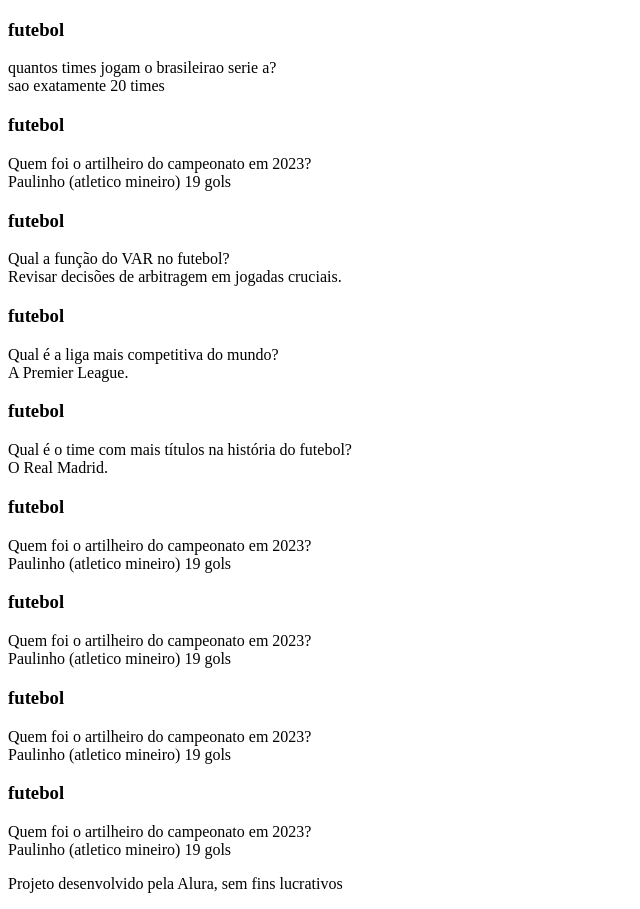
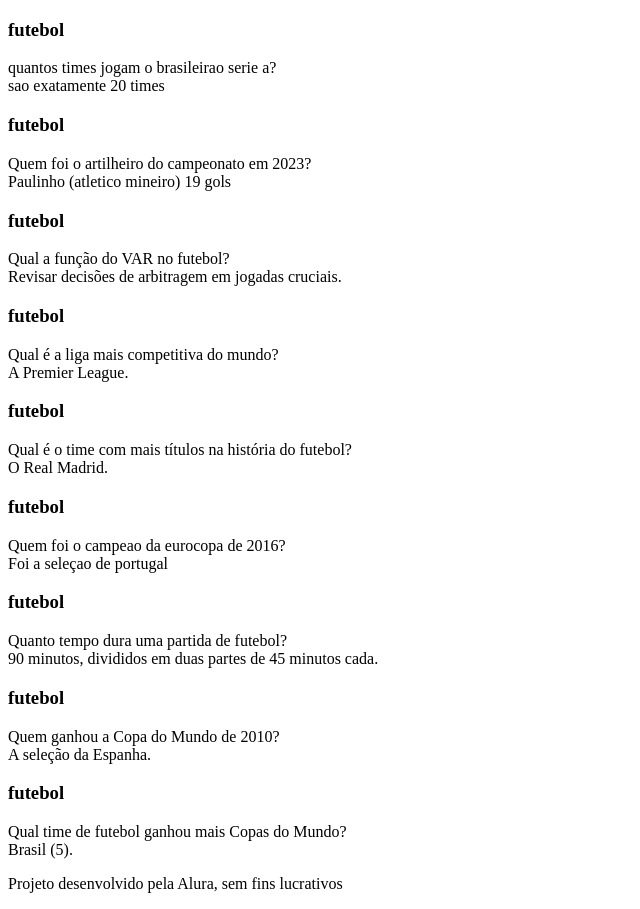
Before and after one commit to enrique041008/flahcards, a plain HTML site: page index.html in a window 1280 px wide. Shown: the whole page, without its empty margins (0-640 px from the left). Drawn offline with Linux system fonts and the light colour scheme.

Commit message:
alteraçao do arquivo css e perguntas

```diff
--- a/index.html
+++ b/index.html
@@ -74,10 +74,10 @@
                 <div class="cartao__conteudo">
                     <h3>futebol</h3>
                     <div class="cartao__conteudo__pergunta">
-                        Quem foi o artilheiro do campeonato em 2023?
+                    Quem foi o campeao da eurocopa de 2016?
                     </div>
                     <div class="cartao__conteudo__resposta">
-                        Paulinho (atletico mineiro) 19 gols
+                        Foi a seleçao de portugal
                     </div>
                 </div>
             </article>
@@ -86,10 +86,10 @@
                 <div class="cartao__conteudo">
                     <h3>futebol</h3>
                     <div class="cartao__conteudo__pergunta">
-                        Quem foi o artilheiro do campeonato em 2023?
+                        Quanto tempo dura uma partida de futebol?
                     </div>
                     <div class="cartao__conteudo__resposta">
-                        Paulinho (atletico mineiro) 19 gols
+                        90 minutos, divididos em duas partes de 45 minutos cada.
                     </div>
                 </div>
             </article>
@@ -98,10 +98,10 @@
                 <div class="cartao__conteudo">
                     <h3>futebol</h3>
                     <div class="cartao__conteudo__pergunta">
-                        Quem foi o artilheiro do campeonato em 2023?
+                        Quem ganhou a Copa do Mundo de 2010?
                     </div>
                     <div class="cartao__conteudo__resposta">
-                        Paulinho (atletico mineiro) 19 gols
+                        A seleção da Espanha.
                     </div>
                 </div>
             </article>
@@ -110,10 +110,10 @@
                 <div class="cartao__conteudo">
                     <h3>futebol</h3>
                     <div class="cartao__conteudo__pergunta">
-                        Quem foi o artilheiro do campeonato em 2023?
+                        Qual time de futebol ganhou mais Copas do Mundo?
                     </div>
                     <div class="cartao__conteudo__resposta">
-                        Paulinho (atletico mineiro) 19 gols
+                        Brasil (5).
                     </div>
                 </div>
             </article>
```
Also changed, not shown: assets/style.css (+19 -0 lines).
